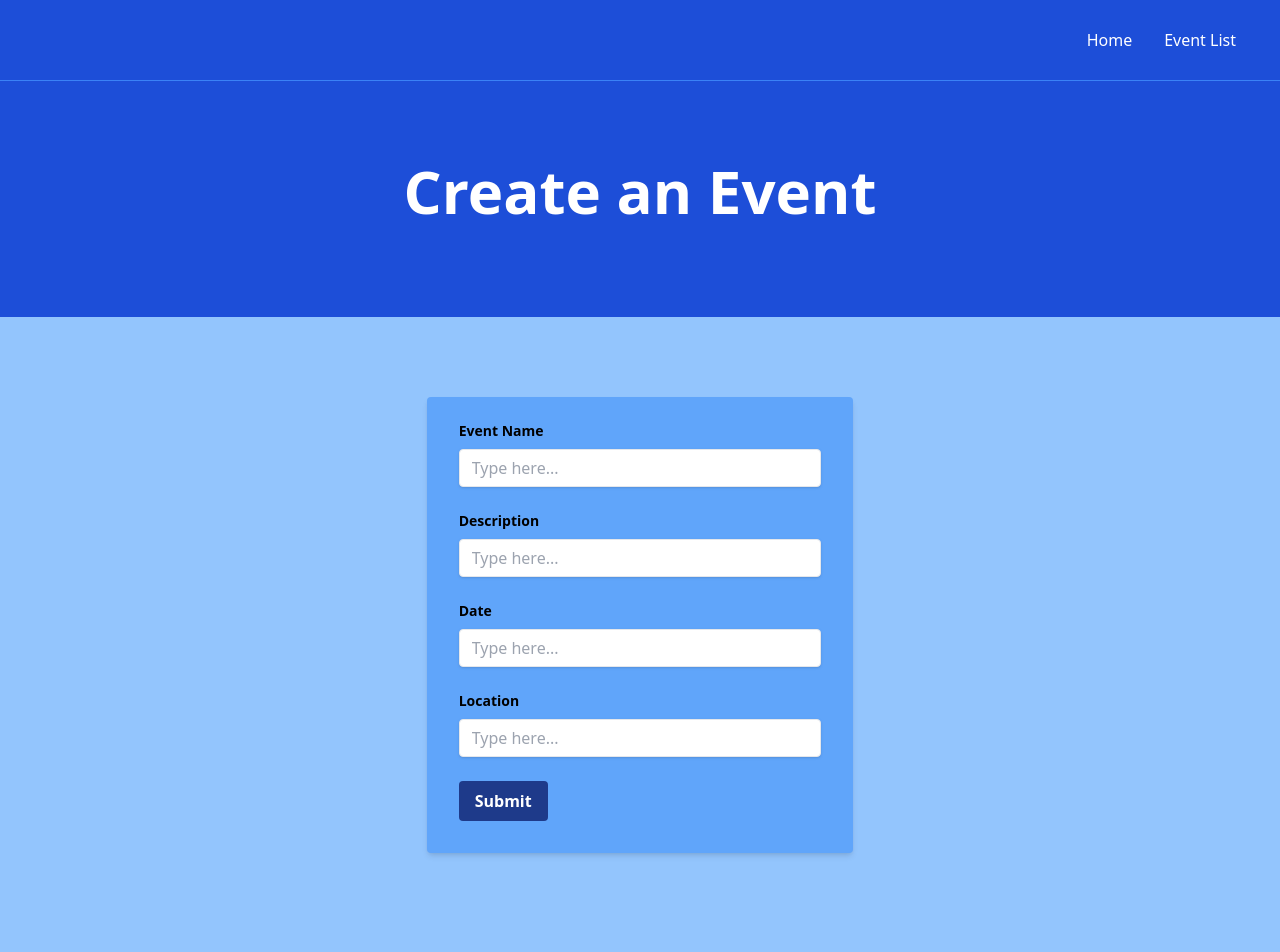
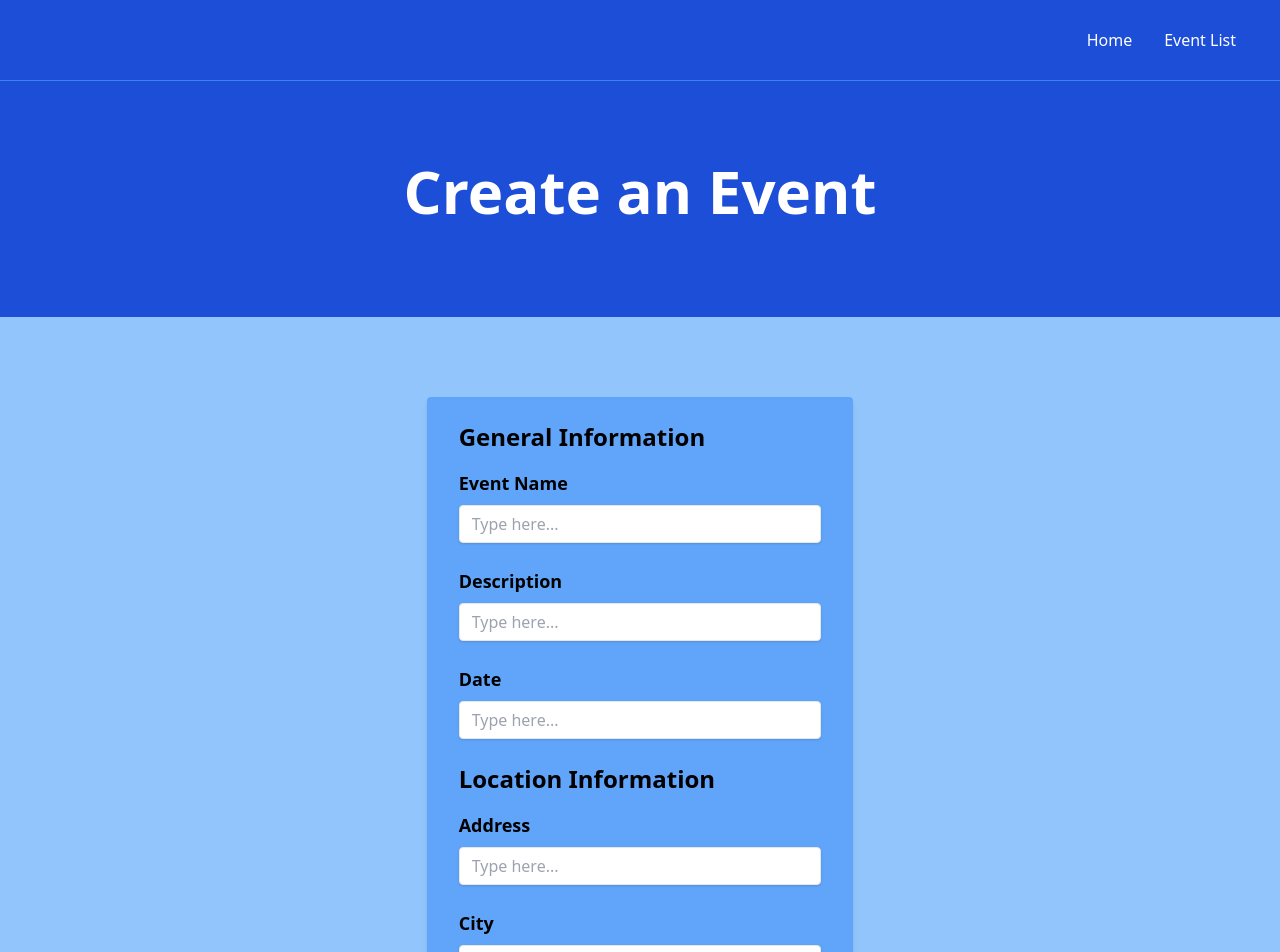
Before and after one commit to emilebilodeau/event-manager, a Vue app in the folder frontend/: page /create in a window 1280 px wide. Shown: the top 952 px of the page. Built offline with nearby package versions, Linux system fonts and the light colour scheme.

Commit message:
added location information to create event page

```diff
--- a/frontend/src/components/CreateMain.vue
+++ b/frontend/src/components/CreateMain.vue
@@ -4,20 +4,35 @@ import axios from "axios";
 import router from "@/router";
 
 interface InputData {
-  [key: string]: string | number;
+  [key: string]: string | number | Record<string, string | number>;
+  location: Record<string, string | number>;
 }
 
-const eventQuestions: { [key: string]: string }[] = [
+const textQuestions: { [key: string]: string }[] = [
   { display: "Event Name", name: "name" },
   { display: "Description", name: "description" },
+  // NOTE: date will need to be a timestamp, probably using a date picker...
+  // ...might need to be moved somewhere else
   { display: "Date", name: "date" },
-  { display: "Location", name: "location" },
 ];
 
-const data: InputData = reactive({});
+const locationQuestion: { [key: string]: string }[] = [
+  { display: "Address", name: "address" },
+  { display: "City", name: "city" },
+  { display: "State", name: "state" },
+];
 
-eventQuestions.forEach((obj) => {
+const data: InputData = reactive({
+  location: {},
+});
+
+textQuestions.forEach((obj) => {
   data[obj.name] = "";
+});
+
+// NOTE: location will be a subdocument, and will include a map later
+locationQuestion.forEach((obj) => {
+  data.location[obj.name] = "";
 });
 
 const submitData = async () => {
@@ -58,21 +73,36 @@ const submitData = async () => {
         @submit.prevent="submitData"
         class="bg-blue-400 shadow-md rounded px-8 pt-6 pb-8 mb-4"
       >
+        <h1 class="section-header">General Information</h1>
         <div
-          v-for="question in eventQuestions"
+          v-for="question in textQuestions"
           :key="question.name"
           class="mb-6"
         >
-          <label
-            class="block text-black text-sm font-bold mb-2"
-            :for="question.name"
-          >
+          <label class="section-label" :for="question.name">
             {{ question.display }}
           </label>
           <input
             v-model="data[question.name]"
-            class="shadow appearance-none border rounded w-full py-2 px-3 text-gray-700 leading-tight focus:outline-none focus:shadow-outline"
+            class="input-element focus:outline-none focus:shadow-outline"
             :id="question.name"
+            type="text"
+            placeholder="Type here..."
+          />
+        </div>
+        <h1 class="section-header">Location Information</h1>
+        <div
+          v-for="locationq in locationQuestion"
+          :key="locationq.name"
+          class="mb-6"
+        >
+          <label class="section-label" :for="locationq.name">
+            {{ locationq.display }}
+          </label>
+          <input
+            v-model="data.location[locationq.name]"
+            class="input-element focus:outline-none focus:shadow-outline"
+            :id="locationq.name"
             type="text"
             placeholder="Type here..."
           />
@@ -89,3 +119,17 @@ const submitData = async () => {
     </div>
   </section>
 </template>
+
+<style scoped>
+.section-header {
+  @apply block text-2xl text-black font-bold mb-4;
+}
+
+.section-label {
+  @apply block text-black text-lg font-bold mb-2;
+}
+
+.input-element {
+  @apply shadow appearance-none border rounded w-full py-2 px-3 text-gray-700 leading-tight;
+}
+</style>
```
Also changed, not shown: 1 other file (tests, documents, lock files or other folders).
